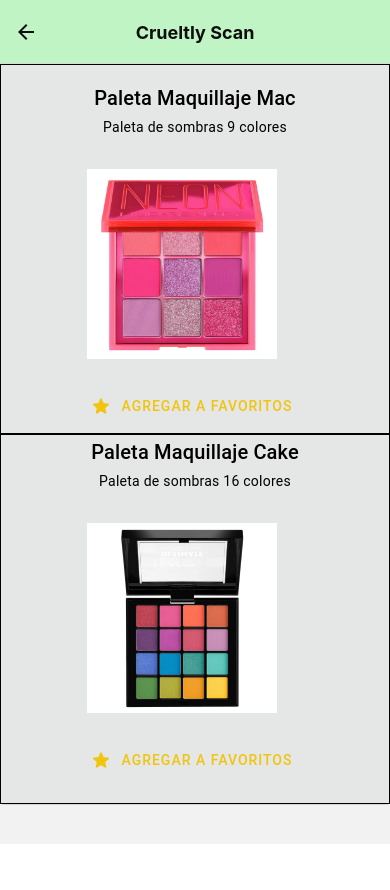
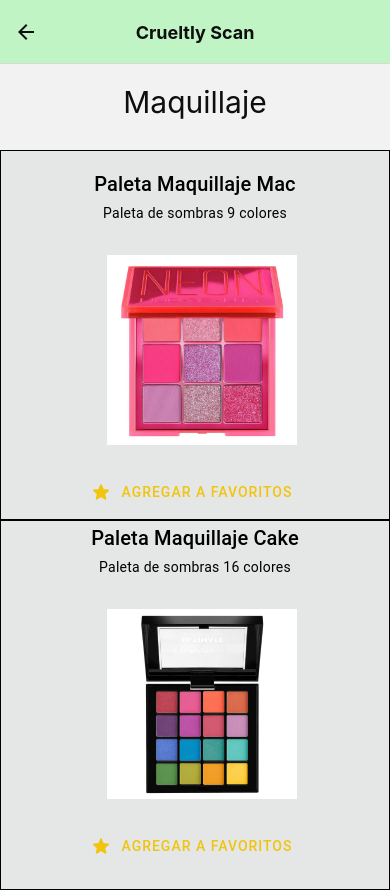
Before and after one commit to Seba8117/CrueltyScan, a React Native app: screen /Maquillaje in a window 390 px wide. Before the commit the page ends 844 px from the top, so only its background shows below. Built offline with nearby package versions, Linux system fonts and the light colour scheme.

Commit message:
cambios css

```diff
--- a/View/Adopcion.js
+++ b/View/Adopcion.js
@@ -32,6 +32,10 @@
 
     return (
         <ScrollView>
+            <View>
+                <Text style={styles.textoAdopcion}>Adopción</Text>
+            </View>
+
             <Card>
                 {datosMascotas.map((mascota, key) => {
                     const { nombre, color, tamano, edad } = mascota
@@ -92,6 +96,15 @@
 
 
 const styles = StyleSheet.create({
+    textoAdopcion:{
+        textAlign: 'center',
+        marginTop: 20,
+        marginBottom: 30,
+        fontSize: 30,
+        color: '#0F0E0E'
+
+      },
+
     foto: {
         height: 190,
         width: 190,
--- a/View/ArticulosHigiene.js
+++ b/View/ArticulosHigiene.js
@@ -1,6 +1,6 @@
-import React, {useState} from 'react'
-import {View, StyleSheet, ScrollView, Text} from 'react-native';
-import {TextInput, Headline, Button, Paragraph, Dialog, Portal, Menu,Searchbar} from 'react-native-paper';
+import React, { useState } from 'react'
+import { View, StyleSheet, ScrollView, Text } from 'react-native';
+import { TextInput, Headline, Button, Paragraph, Dialog, Portal, Menu, Searchbar } from 'react-native-paper';
 import { AdornmentSide } from 'react-native-paper/lib/typescript/components/TextInput/Adornment/enums';
 import globalStyles from '../style/global';
 
@@ -8,9 +8,22 @@
 const ArticulosHigiene = () => {
   return (
     <View>
-    <Text>Desde adopcion</Text>
-  </View>
+      <Text style={styles.textoArticulosHiguiene}>Articulos de Higiene</Text>
+    </View>
   )
 }
 
+const styles = StyleSheet.create({
+
+  textoArticulosHiguiene: {
+    textAlign: 'center',
+    marginTop: 20,
+    marginBottom: 30,
+    fontSize: 30,
+    color: '#0F0E0E'
+
+  }
+
+})
+
 export default ArticulosHigiene
--- a/View/Buscamarca.js
+++ b/View/Buscamarca.js
@@ -1,13 +1,17 @@
 import React, { useState } from 'react'
 import { Image, View, StyleSheet, ScrollView, Text, Pressable, Alert } from 'react-native';
 import { TextInput, Headline, Button, Paragraph, Dialog, Title, Menu, Card } from 'react-native-paper';
-const Buscamarca= ({ navigation }) =>{
+const Buscamarca = ({ navigation }) => {
 
 
 
-    return(
+    return (
 
         <ScrollView>
+            <View>
+                <Text style={styles.textoBuscarMarca}>Buscar Marca</Text>
+            </View>
+
             <Card>
                 <Card.Content style={styles.carta} >
                     <Title style={styles.letras} >Garnier</Title>
@@ -28,6 +32,14 @@
 }
 
 const styles = StyleSheet.create({
+    textoBuscarMarca: {
+        textAlign: 'center',
+        marginTop: 20,
+        marginBottom: 30,
+        fontSize: 30,
+        color: '#0F0E0E'
+    },
+
     foto: {
         height: 190,
         width: 190,
@@ -54,7 +66,7 @@
     letraultima: {
         color: '#000000',
         textAlign: 'center',
-        marginVertical:20
+        marginVertical: 20
 
     },
 
--- a/View/BuscarMarcaAdmin.js
+++ b/View/BuscarMarcaAdmin.js
@@ -4,7 +4,7 @@
 
     return (
         <ScrollView>
-             <View style={styles.fondo}>
+            <View style={styles.fondo}>
                 <Text style={styles.titulo}>Cruelty Scan</Text>
                 <TextInput placeholder='Marca' placeholderTextColor={'#666'} style={styles.input} />
                 <Pressable style={styles.boton}  >
@@ -61,7 +61,9 @@
         borderWidth: 1,
         borderColor: '#000000',
         marginHorizontal: 60,
-        marginTop:20,
+        marginTop: 20,
+        borderRadius: 10
+
 
 
 
--- a/View/CrearCuenta.js
+++ b/View/CrearCuenta.js
@@ -208,14 +208,15 @@
     borderColor: '#000000',
     marginVertical: 15,
     marginRight: 60,
-    marginLeft: 50,
-    width: 260,
+    marginLeft: 65,
+    width: 280,
     height: 50,
     marginTop: 10,
     borderRadius: 8,
     borderWidth: 1,
 
   },
+
 
   btnregistrarUsu: {
     marginVertical: 14,
--- a/View/CuidadoCapilar.js
+++ b/View/CuidadoCapilar.js
@@ -1,6 +1,6 @@
-import React, {useState} from 'react'
-import {View, StyleSheet, ScrollView, Text} from 'react-native';
-import {TextInput, Headline, Button, Paragraph, Dialog, Portal, Menu,Searchbar} from 'react-native-paper';
+import React, { useState } from 'react'
+import { View, StyleSheet, ScrollView, Text } from 'react-native';
+import { TextInput, Headline, Button, Paragraph, Dialog, Portal, Menu, Searchbar } from 'react-native-paper';
 import { AdornmentSide } from 'react-native-paper/lib/typescript/components/TextInput/Adornment/enums';
 import globalStyles from '../style/global';
 
@@ -8,10 +8,23 @@
 const CuidadoCapilar = () => {
   return (
     <View>
-      <Text>Desde adopcion</Text>
+      <Text style={styles.textoCuidadoCapilar}>Cuidado Capilar</Text>
     </View>
+
   )
 }
+const styles = StyleSheet.create({
+  textoCuidadoCapilar: {
+    textAlign: 'center',
+    marginTop: 20,
+    marginBottom: 30,
+    fontSize: 30,
+    color: '#0F0E0E'
+  }
 
 
+
+
+
+})
 export default CuidadoCapilar
--- a/View/CuidadoPersonal.js
+++ b/View/CuidadoPersonal.js
@@ -1,6 +1,6 @@
-import React, {useState} from 'react'
-import {View, StyleSheet, ScrollView, Text} from 'react-native';
-import {TextInput, Headline, Button, Paragraph, Dialog, Portal, Menu,Searchbar} from 'react-native-paper';
+import React, { useState } from 'react'
+import { View, StyleSheet, ScrollView, Text } from 'react-native';
+import { TextInput, Headline, Button, Paragraph, Dialog, Portal, Menu, Searchbar } from 'react-native-paper';
 import { AdornmentSide } from 'react-native-paper/lib/typescript/components/TextInput/Adornment/enums';
 import globalStyles from '../style/global';
 
@@ -9,9 +9,22 @@
 const CuidadoPersonal = () => {
   return (
     <View>
-      <Text>Desde adopcion</Text>
+      <Text style={styles.textoCuidadoPersonal}>Cuidado Personal</Text>
     </View>
   )
 }
 
+const styles = StyleSheet.create({
+
+  textoCuidadoPersonal: {
+    textAlign: 'center',
+    marginTop: 20,
+    marginBottom: 30,
+    fontSize: 30,
+    color: '#0F0E0E'
+
+  }
+
+})
+
 export default CuidadoPersonal
--- a/View/Favoritos.js
+++ b/View/Favoritos.js
@@ -13,6 +13,7 @@
   }
   return (
     <ScrollView >
+       <Text  style={styles.textoFavorito}>Favoritos</Text>
 
     <Card>
       <Card.Content style={styles.carta} >
@@ -36,6 +37,14 @@
   )
 }
 const styles = StyleSheet.create({
+  textoFavorito:{
+    textAlign: 'center',
+    marginTop: 20,
+    marginBottom: 30,
+    fontSize: 30,
+    color: '#0F0E0E'
+
+  },
 
   centro:{
     textAlign:'center',
@@ -45,9 +54,10 @@
     height: 190,
     width: 190,
     marginTop: 30,
-    marginHorizontal: 70,
+    marginHorizontal: 90,
     marginVertical:20
   },
+
   carta: {
     backgroundColor: '#E5E6E6',
     borderWidth: 1,
--- a/View/Maquillaje.js
+++ b/View/Maquillaje.js
@@ -1,5 +1,5 @@
 import React, { useState } from 'react'
-import { Image, View, StyleSheet, ScrollView, Text, Pressable,Alert} from 'react-native';
+import { Image, View, StyleSheet, ScrollView, Text, Pressable, Alert } from 'react-native';
 import { TextInput, Headline, Button, Paragraph, Dialog, Title, Menu, Card } from 'react-native-paper';
 import { AdornmentSide } from 'react-native-paper/lib/typescript/components/TextInput/Adornment/enums';
 import globalStyles from '../style/global';
@@ -13,6 +13,10 @@
   }
   return (
     <ScrollView >
+      <View>
+        <Text style={styles.textoMaquillaje}>Maquillaje</Text>
+      </View>
+
       <Card>
         <Card.Content style={styles.carta} >
           <Title style={styles.letras} >Paleta Maquillaje Mac</Title>
@@ -41,13 +45,23 @@
 }
 
 const styles = StyleSheet.create({
+  textoMaquillaje:{
+    textAlign: 'center',
+    marginTop: 20,
+    marginBottom: 30,
+    fontSize: 30,
+    color: '#0F0E0E'
+
+  },
+
   foto: {
     height: 190,
     width: 190,
     marginTop: 30,
-    marginHorizontal: 70,
+    marginHorizontal: 90,
     marginVertical:20
   },
+
   carta: {
     backgroundColor: '#E5E6E6',
     borderWidth: 1,
@@ -60,9 +74,9 @@
 
   },
 
-  btnAgregar:{
-    marginHorizontal:30,
-    marginVertical:10
+  btnAgregar: {
+    marginHorizontal: 30,
+    marginVertical: 10
   },
 
 
--- a/View/RegistroMarca.js
+++ b/View/RegistroMarca.js
@@ -1,5 +1,5 @@
 import React, { useState } from 'react'
-import { Modal, Text, Button, View, StyleSheet, TextInput, Pressable, SafeAreaView, ScrollView,Alert } from 'react-native'
+import { Modal, Text, Button, View, StyleSheet, TextInput, Pressable, SafeAreaView, ScrollView, Alert } from 'react-native'
 
 const RegistroMarca = ({ navigation }) => {
     // Campos formulario
@@ -8,8 +8,8 @@
 
 
 
-    const registrarMarca  = async () => {
-        if (nombreMarca === ''||  descripcion=== '') {
+    const registrarMarca = async () => {
+        if (nombreMarca === '' || descripcion === '') {
             Alert.alert('Alerta', 'Hay campos vacios.', [
                 { text: 'Cerrar', onPress: () => console.log('se cerro la alerta') }
             ])
@@ -22,7 +22,7 @@
                 "Content-Type": "application/json"
             },
             body: JSON.stringify({
-              "nom_marca":nombreMarca,
+                "nom_marca": nombreMarca,
                 "descripcion": descripcion,
 
 
@@ -72,8 +72,7 @@
                     numberOfLines={10}
                     onChangeText={texto => guardarDescripcion(texto)}
                     value={descripcion}
-                    style={{ marginHorizontal: 20, color: '#000000', height: 200, width: 320, textAlignVertical: 'top', borderWidth: 1, borderColor: '#000000' }} />
-
+                    style={{ marginHorizontal: 20, color: '#000000', height: 200, width: 368, textAlignVertical: 'top', borderWidth: 1, borderColor: '#000000' }} />
 
 
             </View>
--- a/View/RegistroProducto.js
+++ b/View/RegistroProducto.js
@@ -1,6 +1,6 @@
 import React, { useState } from 'react'
 import { Modal, Text, Button, View, StyleSheet, TextInput, Pressable, SafeAreaView, ScrollView, Alert } from 'react-native'
-const RegistroProducto = ({navigation}) => {
+const RegistroProducto = ({ navigation }) => {
     //Campos formulario
     const [nombreProducto, guardarNombreProducto] = useState('');
     const [test, guardarTest] = useState('');
@@ -11,7 +11,7 @@
 
         //Validar
         if (nombreProducto === '' || test === '' || marca === '' ||
-          categoria === '' ) {
+            categoria === '') {
             Alert.alert('Alerta', 'Hay campos vacios.', [
                 { text: 'Cerrar', onPress: () => console.log('se cerro la alerta') }
             ])
@@ -126,11 +126,10 @@
         color: '#000000',
         borderWidth: 1,
         borderColor: '#000000',
-        marginHorizontal: 20
+        marginHorizontal: 20,
+        borderRadius: 10,
+    },
 
-
-
-    },
     boton: {
         backgroundColor: '#D9D7F1',
         padding: 15,
```
Also changed, not shown: View/RegistroRescatado.js (+13 -14 lines). Lines whose indentation alone changed are shown as unchanged.
